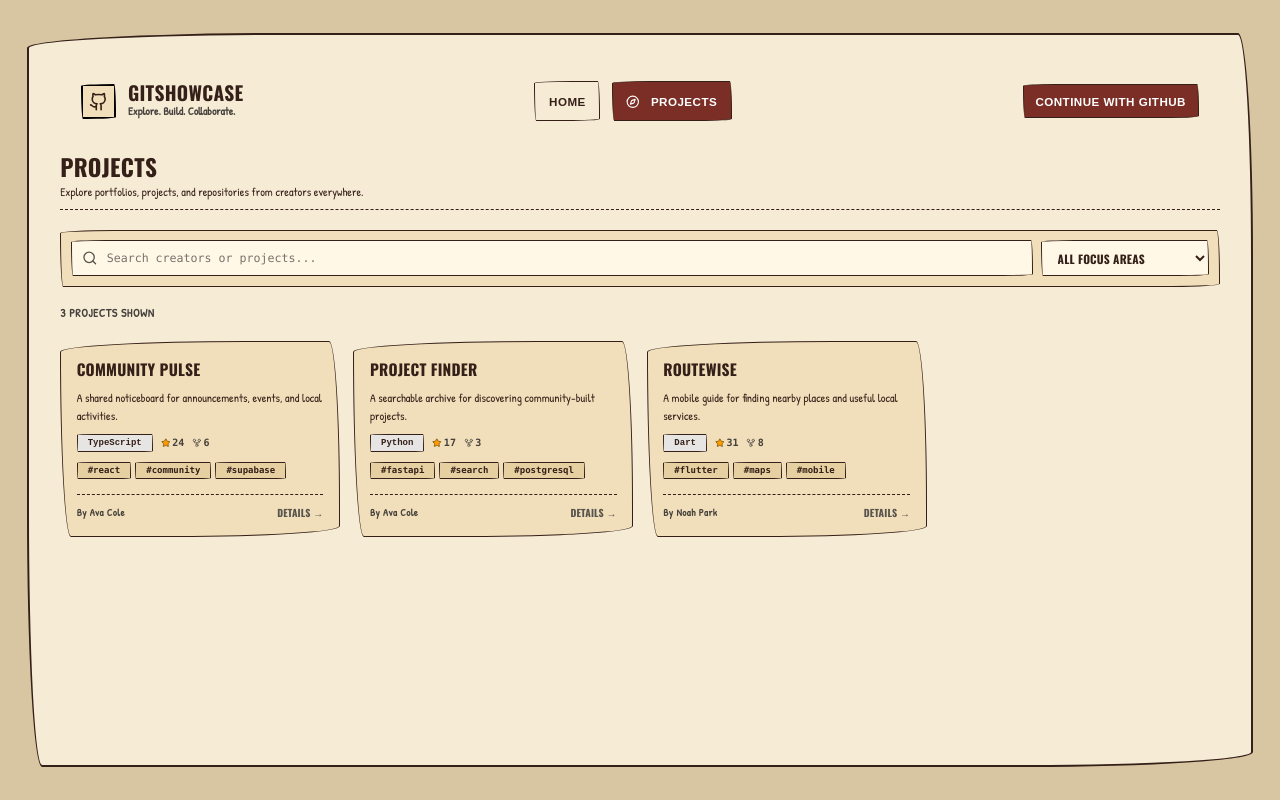
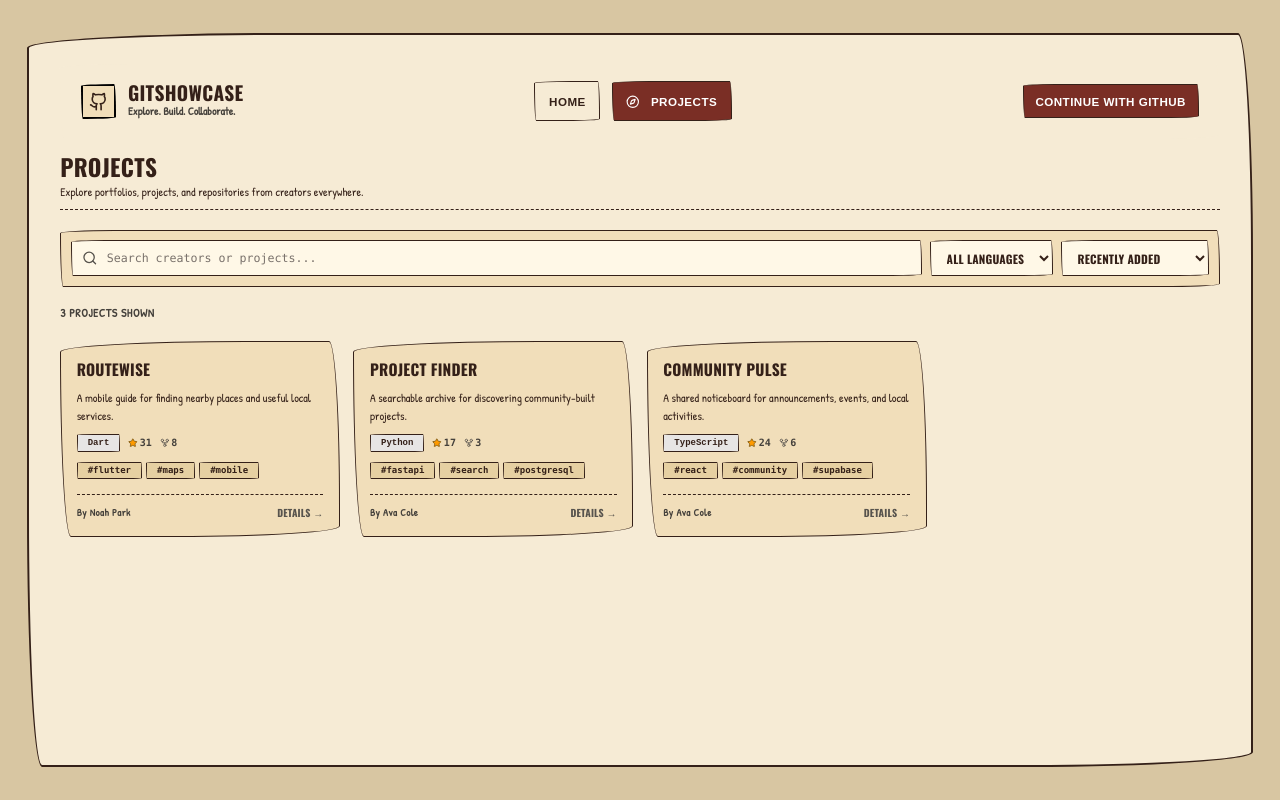
Before and after one commit to Mark-Anthony25/GitShowcase, a React (Vite) app: page / in a window 1280 px wide. Both pictures are taken after a click on the button "PROJECTS". Built offline with nearby package versions, Linux system fonts and the light colour scheme; a web font is replaced by a local one.

Commit message:
feat: add language and sort filters to projects

```diff
--- a/src/components/ExploreView.tsx
+++ b/src/components/ExploreView.tsx
@@ -1,8 +1,7 @@
-import React, { useState, useEffect } from 'react';
+import React, { useState, useEffect, useMemo } from 'react';
 import { Search, Github, ArrowRight, Star, Globe, X, User, GitFork } from 'lucide-react';
 import { StudentShowcaseData, ShowcasedProject } from '../types';
 import { getPublicDirectoryPage } from '../lib/showcaseStore';
-import { DEGREE_PROGRAM_OPTIONS, matchesProgramFilter, getProgramBadgeLabel } from '../lib/programs';
 import { getStarCountLabel } from '../lib/projectStats';
 import { useAuth } from '../context/AuthContext';
 import { Skeleton } from './Skeleton';
@@ -17,7 +16,8 @@ export const ExploreView: React.FC<ExploreViewProps> = ({ navigate }) => {
   const [hasMore, setHasMore] = useState(false);
   const [loading, setLoading] = useState(true);
   const [searchQuery, setSearchQuery] = useState('');
-  const [filterProgram, setFilterProgram] = useState('all');
+  const [filterLanguage, setFilterLanguage] = useState('all');
+  const [sortBy, setSortBy] = useState<'recent' | 'stars' | 'forks' | 'name'>('recent');
   const [selectedModalItem, setSelectedModalItem] = useState<{
     project: ShowcasedProject;
     student: StudentShowcaseData;
@@ -26,12 +26,12 @@ export const ExploreView: React.FC<ExploreViewProps> = ({ navigate }) => {
   useEffect(() => {
     const timeout = window.setTimeout(() => loadAllStudents(false, 0), 250);
     return () => window.clearTimeout(timeout);
-  }, [searchQuery, filterProgram]);
+  }, [searchQuery]);
 
   const loadAllStudents = async (force = false, offset = 0) => {
     setLoading(true);
     try {
-      const page = await getPublicDirectoryPage({ query: searchQuery, program: filterProgram, offset, limit: 24 });
+      const page = await getPublicDirectoryPage({ query: searchQuery, offset, limit: 24 });
       setStudents(previous => offset ? [...previous, ...page.items] : page.items);
       setHasMore(page.hasMore);
     } catch (err) {
@@ -41,19 +41,61 @@ export const ExploreView: React.FC<ExploreViewProps> = ({ navigate }) => {
     }
   };
 
-  const allProjects = students.flatMap(s =>
+  const allProjects = useMemo(() => {
+    return students.flatMap(s =>
       s.projects.map(p => ({ project: p, student: s }))
     );
+  }, [students]);
 
-  const filteredProjects = allProjects;
+  const availableLanguages = useMemo(() => {
+    const counts = new Map<string, number>();
+    allProjects.forEach(({ project }) => {
+      const lang = project.live_stats?.language;
+      if (lang) {
+        counts.set(lang, (counts.get(lang) || 0) + 1);
+      }
+    });
+    return Array.from(counts.entries()).sort((a, b) => b[1] - a[1] || a[0].localeCompare(b[0]));
+  }, [allProjects]);
+
+  const filteredProjects = useMemo(() => {
+    let result = allProjects;
+
+    if (filterLanguage !== 'all') {
+      result = result.filter(({ project }) =>
+        project.live_stats?.language?.toLowerCase() === filterLanguage.toLowerCase()
+      );
+    }
+
+    return [...result].sort((a, b) => {
+      if (sortBy === 'stars') {
+        const diff = (b.project.live_stats?.stars ?? 0) - (a.project.live_stats?.stars ?? 0);
+        if (diff !== 0) return diff;
+      }
+      if (sortBy === 'forks') {
+        const diff = (b.project.live_stats?.forks ?? 0) - (a.project.live_stats?.forks ?? 0);
+        if (diff !== 0) return diff;
+      }
+      if (sortBy === 'name') {
+        const nameA = (a.project.custom_title || a.project.repo_full_name).toLowerCase();
+        const nameB = (b.project.custom_title || b.project.repo_full_name).toLowerCase();
+        return nameA.localeCompare(nameB);
+      }
+      // 'recent' default
+      const dateA = a.project.added_at ? new Date(a.project.added_at).getTime() : 0;
+      const dateB = b.project.added_at ? new Date(b.project.added_at).getTime() : 0;
+      return dateB - dateA;
+    });
+  }, [allProjects, filterLanguage, sortBy]);
 
   const resultCount = filteredProjects.length;
-  const hasActiveFilters = searchQuery.trim().length > 0 || filterProgram !== 'all';
+  const hasActiveFilters = searchQuery.trim().length > 0 || filterLanguage !== 'all' || sortBy !== 'recent';
   const clearSearch = () => setSearchQuery('');
-  const clearProgram = () => setFilterProgram('all');
+  const clearLanguage = () => setFilterLanguage('all');
   const clearAllFilters = () => {
     clearSearch();
-    clearProgram();
+    clearLanguage();
+    setSortBy('recent');
   };
 
   const emptyStateCopy = () => {
@@ -66,10 +108,10 @@ export const ExploreView: React.FC<ExploreViewProps> = ({ navigate }) => {
     }
 
     const queryLabel = searchQuery.trim() ? ` for “${searchQuery.trim()}”` : '';
-    const programLabel = filterProgram !== 'all' ? ` in ${filterProgram}` : '';
+    const langLabel = filterLanguage !== 'all' ? ` in ${filterLanguage}` : '';
     return {
-      title: `No ${noun} found${queryLabel}${programLabel}`,
-      description: 'Try removing a search term or program filter.',
+      title: `No ${noun} found${queryLabel}${langLabel}`,
+      description: 'Try adjusting your search query or language filter.',
     };
   };
 
@@ -100,19 +142,33 @@ export const ExploreView: React.FC<ExploreViewProps> = ({ navigate }) => {
             />
           </div>
 
+          <div className="flex items-center gap-2 w-full sm:w-auto">
             <select
-            id="explore-program-filter"
-            value={filterProgram}
-            onChange={(e) => setFilterProgram(e.target.value)}
-            className="w-full sm:w-auto px-3 py-1.5 paper-input paper-select text-xs font-headline uppercase tracking-wider text-[#212121] cursor-pointer font-bold min-h-[36px]"
+              id="explore-language-filter"
+              value={filterLanguage}
+              onChange={(e) => setFilterLanguage(e.target.value)}
+              className="flex-1 sm:flex-none sm:w-auto px-3 py-1.5 paper-input paper-select text-xs font-headline uppercase tracking-wider text-[#212121] cursor-pointer font-bold min-h-[36px]"
             >
-            <option value="all">All Focus Areas</option>
-            {DEGREE_PROGRAM_OPTIONS.map((opt) => (
-              <option key={opt.value} value={opt.value}>
-                {opt.label}
+              <option value="all">All Languages</option>
+              {availableLanguages.map(([lang, count]) => (
+                <option key={lang} value={lang}>
+                  {lang} ({count})
                 </option>
               ))}
             </select>
+
+            <select
+              id="explore-sort-select"
+              value={sortBy}
+              onChange={(e) => setSortBy(e.target.value as any)}
+              className="flex-1 sm:flex-none sm:w-auto px-3 py-1.5 paper-input paper-select text-xs font-headline uppercase tracking-wider text-[#212121] cursor-pointer font-bold min-h-[36px]"
+            >
+              <option value="recent">Recently Added</option>
+              <option value="stars">Most Stars</option>
+              <option value="forks">Most Forks</option>
+              <option value="name">Alphabetical (A–Z)</option>
+            </select>
+          </div>
         </div>
 
         <div className="flex flex-wrap items-center justify-between gap-2 text-xs font-sketch uppercase tracking-wider text-stone-700">
@@ -126,12 +182,17 @@ export const ExploreView: React.FC<ExploreViewProps> = ({ navigate }) => {
                   Search: {searchQuery.trim()} ×
                 </button>
               )}
-              {filterProgram !== 'all' && (
-                <button onClick={clearProgram} className="paper-badge cursor-pointer hover:bg-[#FAF6EC]">
-                  Focus Area: {filterProgram} ×
+              {filterLanguage !== 'all' && (
+                <button onClick={clearLanguage} className="paper-badge cursor-pointer hover:bg-[#FAF6EC]">
+                  Language: {filterLanguage} ×
                 </button>
               )}
-              <button onClick={clearAllFilters} className="underline font-bold">
+              {sortBy !== 'recent' && (
+                <button onClick={() => setSortBy('recent')} className="paper-badge cursor-pointer hover:bg-[#FAF6EC]">
+                  Sort: {sortBy === 'stars' ? 'Most Stars' : sortBy === 'forks' ? 'Most Forks' : 'A–Z'} ×
+                </button>
+              )}
+              <button onClick={clearAllFilters} className="underline font-bold cursor-pointer">
                 Clear all
               </button>
             </div>
@@ -289,9 +350,7 @@ export const ExploreView: React.FC<ExploreViewProps> = ({ navigate }) => {
                     {selectedModalItem.student.profile.full_name || selectedModalItem.student.profile.github_username}
                   </p>
                   <p className="text-[10px] text-stone-700 font-serif-body truncate">
-                    {selectedModalItem.student.profile.website_url
-                      ? selectedModalItem.student.profile.website_url.replace(/^https?:\/\/(www\.)?/, '').replace(/\/$/, '')
-                      : (selectedModalItem.student.profile.headline || selectedModalItem.student.profile.program || 'Software Developer')}
+                    {selectedModalItem.student.profile.headline || selectedModalItem.student.profile.program || 'Software Developer'}
                   </p>
                 </div>
                 <button
--- a/src/components/OnboardingModal.tsx
+++ b/src/components/OnboardingModal.tsx
@@ -750,7 +750,16 @@ interface SelectedRepoMeta {
                 {websiteUrl.trim() && (
                   <div className="flex items-center space-x-2">
                     <span className="font-sketch font-bold uppercase text-stone-600 text-[10px]">Portfolio:</span>
-                    <span className="font-mono text-xs font-bold text-[#0071DE] truncate">{websiteUrl}</span>
+                    <a
+                      href={websiteUrl.startsWith('http://') || websiteUrl.startsWith('https://') ? websiteUrl : `https://${websiteUrl}`}
+                      target="_blank"
+                      rel="noopener noreferrer"
+                      className="inline-flex items-center space-x-1 font-mono text-xs font-bold text-[#0071DE] hover:underline"
+                      title={websiteUrl}
+                    >
+                      <span>Portfolio</span>
+                      <ExternalLink className="w-2.5 h-2.5 flex-shrink-0 text-stone-500" />
+                    </a>
                   </div>
                 )}
                 <div className="flex items-start space-x-2 pt-0.5">
--- a/src/components/PublicProfileView.tsx
+++ b/src/components/PublicProfileView.tsx
@@ -322,11 +322,11 @@ export const PublicProfileView: React.FC<PublicProfileViewProps> = ({ username,
                       href={profile.website_url.startsWith('http://') || profile.website_url.startsWith('https://') ? profile.website_url : `https://${profile.website_url}`}
                       target="_blank"
                       rel="noopener noreferrer"
-                      className="inline-flex items-center space-x-1.5 text-xs font-mono font-bold text-[#0071DE] hover:underline break-all"
-                      title="Portfolio Website"
+                      className="inline-flex items-center space-x-1.5 text-xs font-mono font-bold text-[#0071DE] hover:underline"
+                      title={profile.website_url}
                     >
                       <Globe className="w-3.5 h-3.5 flex-shrink-0 text-stone-700" />
-                      <span>{profile.website_url.replace(/^https?:\/\/(www\.)?/, '').replace(/\/$/, '')}</span>
+                      <span>Portfolio</span>
                       <ExternalLink className="w-2.5 h-2.5 flex-shrink-0 text-stone-500" />
                     </a>
                   </div>
```
Also changed, not shown: 1 other file (tests, documents, lock files or other folders). Lines whose indentation alone changed are shown as unchanged.
